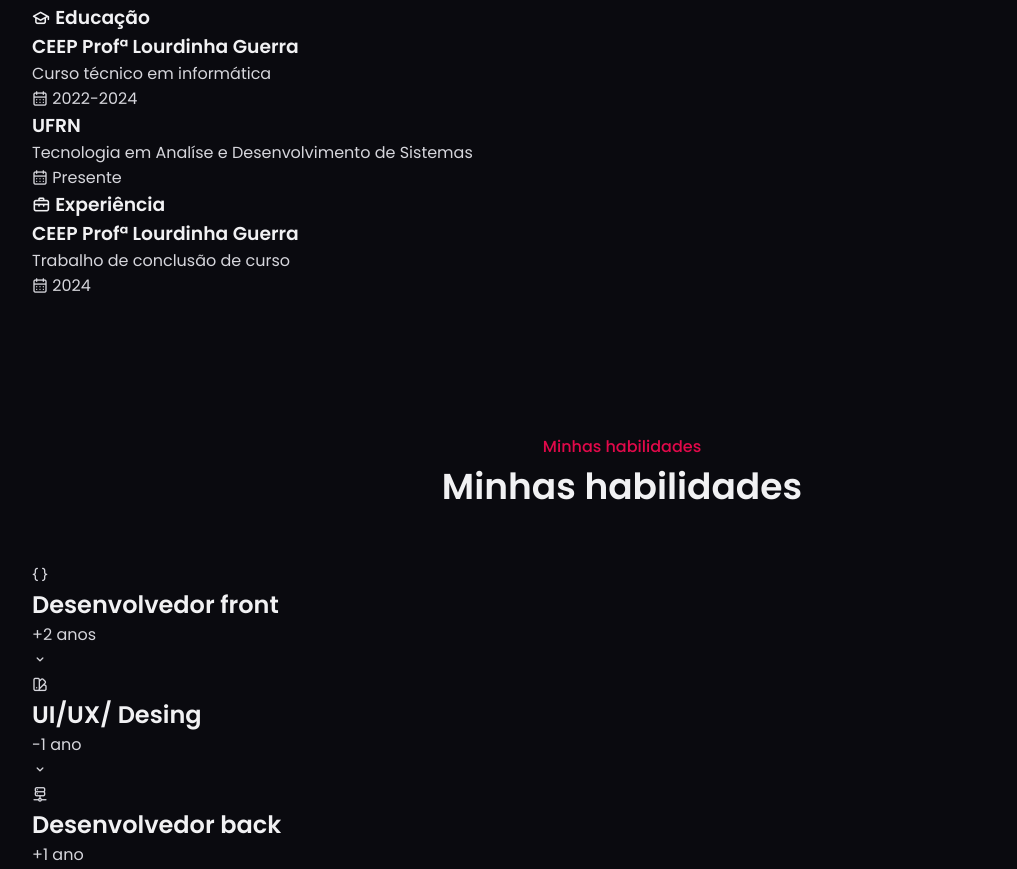
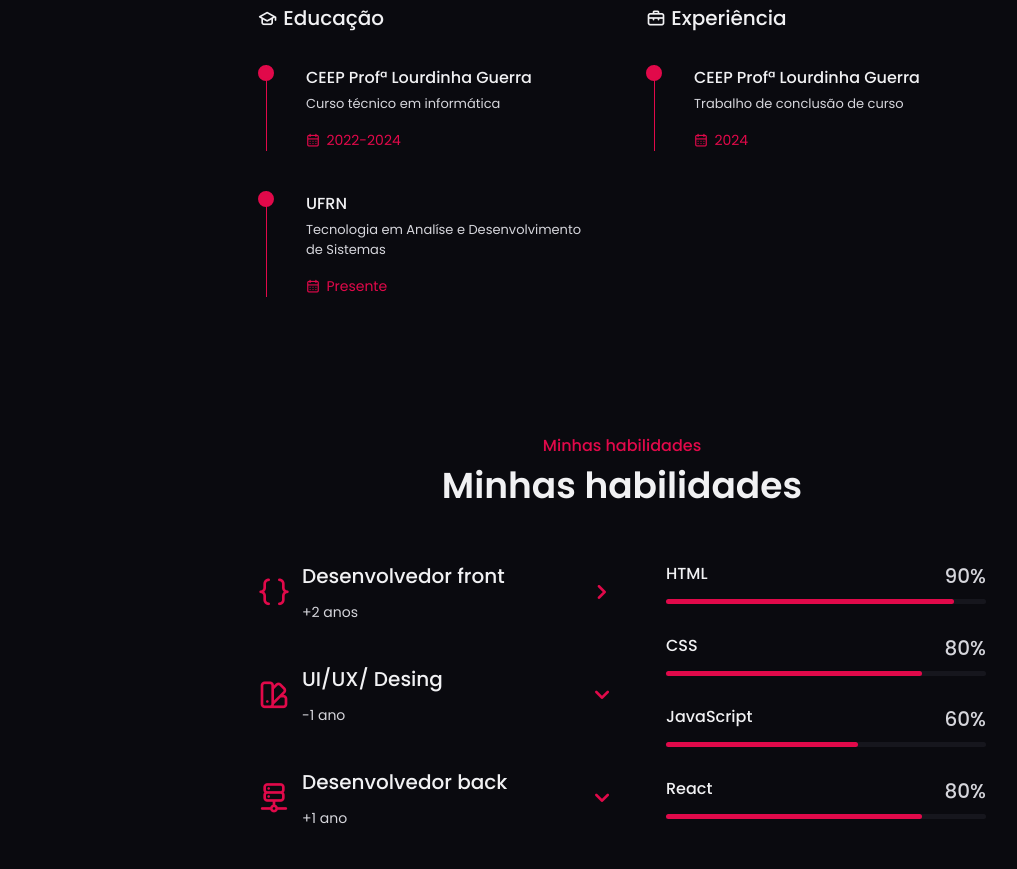
Before and after one commit to HermanyRuan/portifolio, a plain HTML site: page index.html in a window 1280 px wide. Shown: the part 1702-2571 px from the top of the page, without its empty margins (68-1085 px from the left). Drawn offline with nearby package versions, Linux system fonts and the light colour scheme.

Commit message:
Update style.css

```diff
--- a/assets/css/style.css
+++ b/assets/css/style.css
@@ -407,6 +407,161 @@
 .sobre_subtitle{
     font-size: var(--smaller-font-size);
 }
+
+/*=====================================QUALIFICAÇÃO=========================================================*/
+
+.qualification_container{
+    grid-template-columns: repeat(2, 340px);
+    column-gap: 3rem;
+    justify-content: center;
+}
+
+.qualification_title{
+    font-size: var(--h3-font-size);
+    font-weight: var(--font-medium);
+    margin-bottom: var(--mb-2);
+}
+
+.timeline_item{
+    position: relative;
+    padding-left: 3rem;
+    margin-bottom: var(--mb-2-5);
+}
+
+.timeline_item:last-child{
+    margin-bottom: 0;
+}
+
+.timeline_item::before{
+    content: '';
+    width: 1px;
+    position: absolute;
+    left: .48rem;
+    top: 0;
+    height: 100%;
+    background-color: var(--skin-color);
+}
+
+.circle_dot{
+    position: absolute;
+    left: 0;
+    right: 0;
+    height: 1rem;
+    width: 1rem;
+    border: 2px solid var(--skin-color);
+    border-radius: 50%;
+    background-color: var(--skin-color);
+    transition: .3s;
+}
+
+.timeline_item:hover .circle_dot{
+    background-color: var(--body-color);
+}
+
+.timeline_title{
+    font-size: var(--normal-font-size);
+    font-weight: var(--font-medium);
+    margin-bottom: var(--mb-0-25);
+}
+
+.timeline_text{
+    font-size: var(--smaller-font-size);
+    margin-bottom: var(--mb-1);
+}
+
+.timeline_date{
+    display: flex;
+    align-items: center;
+    column-gap: .4rem;
+    font-size: var(--small-font-size);
+    color: var(--skin-color);
+}
+
+/*=====================================SKILLS=========================================================*/
+
+.skills_container{
+    grid-template-columns: 360px 320px;
+    column-gap: 3rem;
+    justify-content: center;
+
+}
+
+.skills_header{
+    display: flex;
+    align-items: center;
+    cursor: pointer;
+}
+
+.skills_header:not(:last-child){
+    margin-bottom: var(--mb-2-5);
+}
+
+.skills_icon,
+.skills_arrow{
+    font-size: 2rem;
+    color: var(--skin-color);
+}
+
+.skills_icon{
+    margin-right: var(--mb-0-75);
+}
+
+.skills_title{
+    font-size: var(--h3-font-size);
+    font-weight: var(--font-medium);
+}
+
+.skills_subtitle{
+    font-size: var(--small-font-size);
+}
+
+.skills_arrow{
+    margin-left: auto;
+}
+
+.skills_active .skills_arrow{
+    transform: rotate(-90deg);
+    transition: .3s;
+}
+
+.skills [data-content]{
+    display: none;
+}
+
+.skills_active[data-content]{
+    display: block;
+}
+
+.skills_list{
+    row-gap: 1.8rem;
+}
+
+.skills_title{
+    display: flex;
+    justify-content: space-between;
+    margin-bottom: var(--mb-0-5);
+}
+
+.skills_name{
+    font-size: var(--normal-font-size);
+    font-weight: var(--font-medium);
+}
+
+.skills_bar,
+.skills_percent{
+    height: 5px;
+    border-radius: .25rem;
+}
+
+.skills_bar{
+    background-color: var(--box-color);
+}
+
+.skills_percent{
+    display: block;
+    background-color: var(--skin-color);
+}
+
 /*========== BREAKPOINTS ==========*/
 /* For Large Devices */
 @media screen and (max-width: 1408px) {}
```
